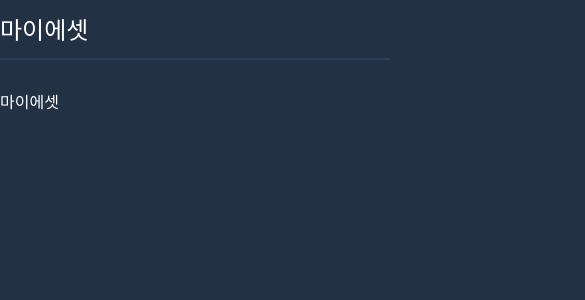
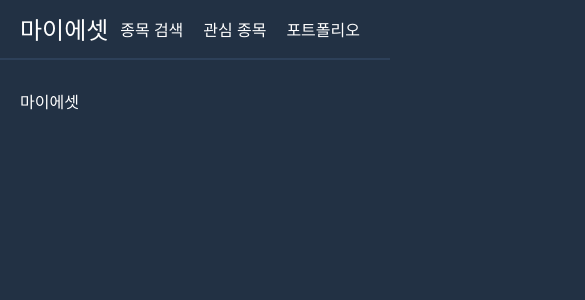
Before and after one commit to crewd/my-asset, a React (Vite) app: page / in a window 390 px wide. Shown: the top 300 px of the page, 585 px wide, since content can reach past the window. Built offline with nearby package versions, Linux system fonts and the light colour scheme.

Commit message:
style: layout 반응형 스타일 추가

```diff
--- a/src/components/layout/AppLayout.tsx
+++ b/src/components/layout/AppLayout.tsx
@@ -4,8 +4,8 @@ const AppLayout = ({ children }: { children: React.ReactNode }) => {
   return (
     <div className="m-auto">
       <header className="h-[60px] leading-[60px] border-b-2 border-secondary">
-        <nav className="w-[1400px] m-auto flex justify-between">
-          <h2 className="text-xl w-[10%] m-0">마이에셋</h2>
+        <nav className="max-w-[1400px] px-[20px] w-[100%] m-auto flex justify-between">
+          <h2 className="text-xl m-0">마이에셋</h2>
           <ul className="flex justify-around">
             <li className="mx-[10px]">종목 검색</li>
             <li className="mx-[10px]">관심 종목</li>
@@ -13,7 +13,7 @@ const AppLayout = ({ children }: { children: React.ReactNode }) => {
           </ul>
         </nav>
       </header>
-      <main className="w-[1024px] m-auto pt-[30px]">
+      <main className="lg:w-[1024px] m-auto pt-[30px] xl:px-0 px-[20px]">
         {children}
       </main>
     </div>
```
